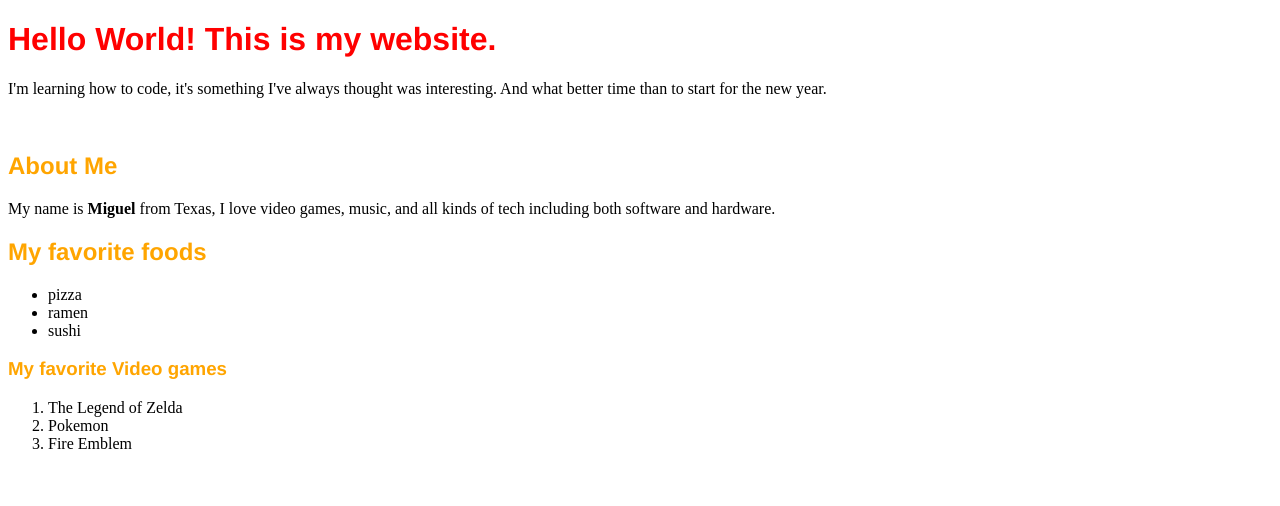
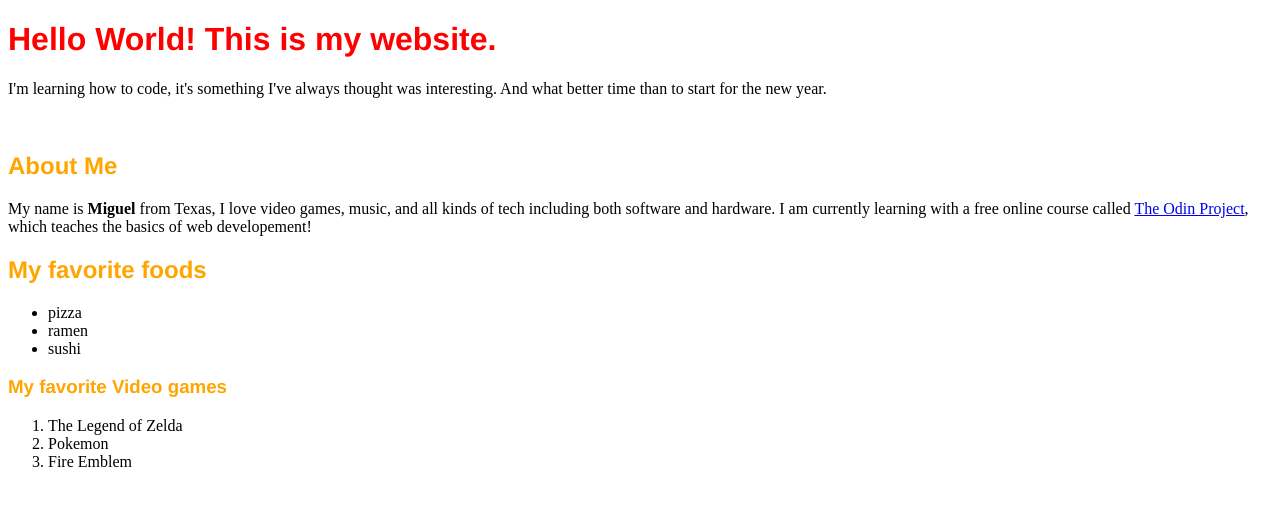
Before and after one commit to MikeB0920/My_Website, a plain HTML site: page index.html in a window 1280 px wide. Drawn offline with Linux system fonts and the light colour scheme.

Commit message:
added a link to the odin project website

```diff
--- a/index.html
+++ b/index.html
@@ -12,7 +12,11 @@
     <p>I'm learning how to code, it's something I've always thought was interesting. And what better time than to start for the new year.</p>
     <br>
     <h2 class="header">About Me</h2>
-    <p>My name is <strong>Miguel</strong> from Texas, I love video games, music, and all kinds of tech including both software and hardware.</p>
+    <p>
+        My name is <strong>Miguel</strong> from Texas, I love video games, music, and all kinds of tech including both software and hardware. I am currently learning with a free online course
+        called <a href="https://www.theodinproject.com" target="_blank">The Odin Project</a>, which teaches the basics of web developement!
+    </p>
+
     <h2 class="header">My favorite foods</h2>
     <ul>
         <li>pizza</li>
@@ -25,5 +29,7 @@
         <li>Pokemon</li>
         <li>Fire Emblem</li>
     </ol>
+
+
 </body>
 </html>
```
